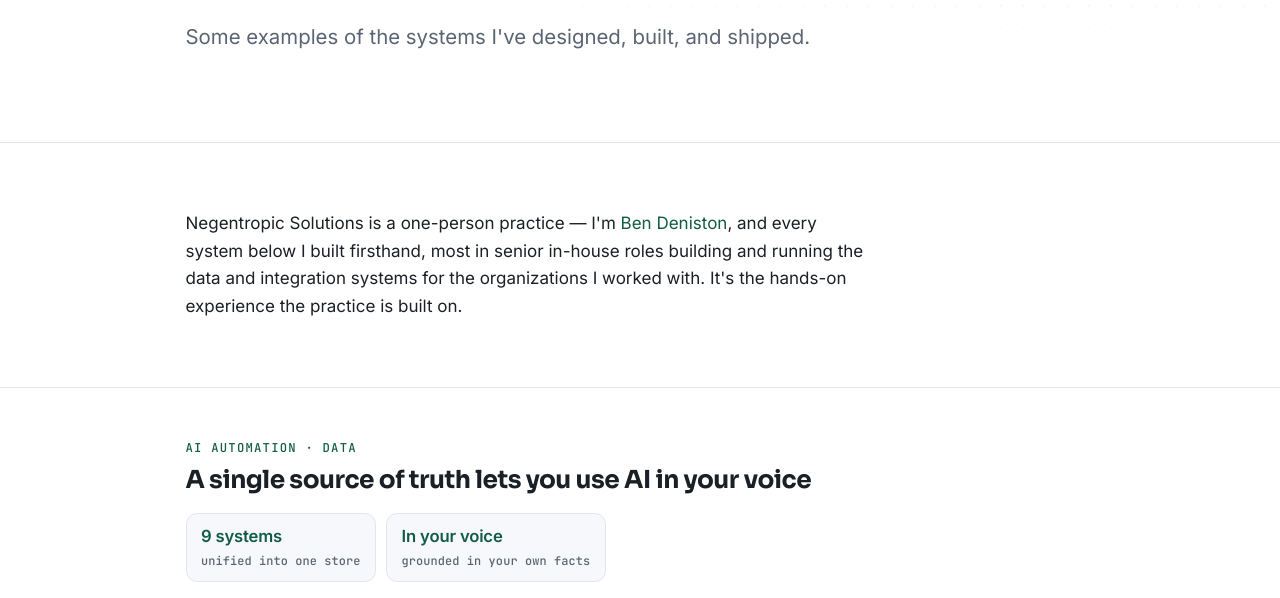
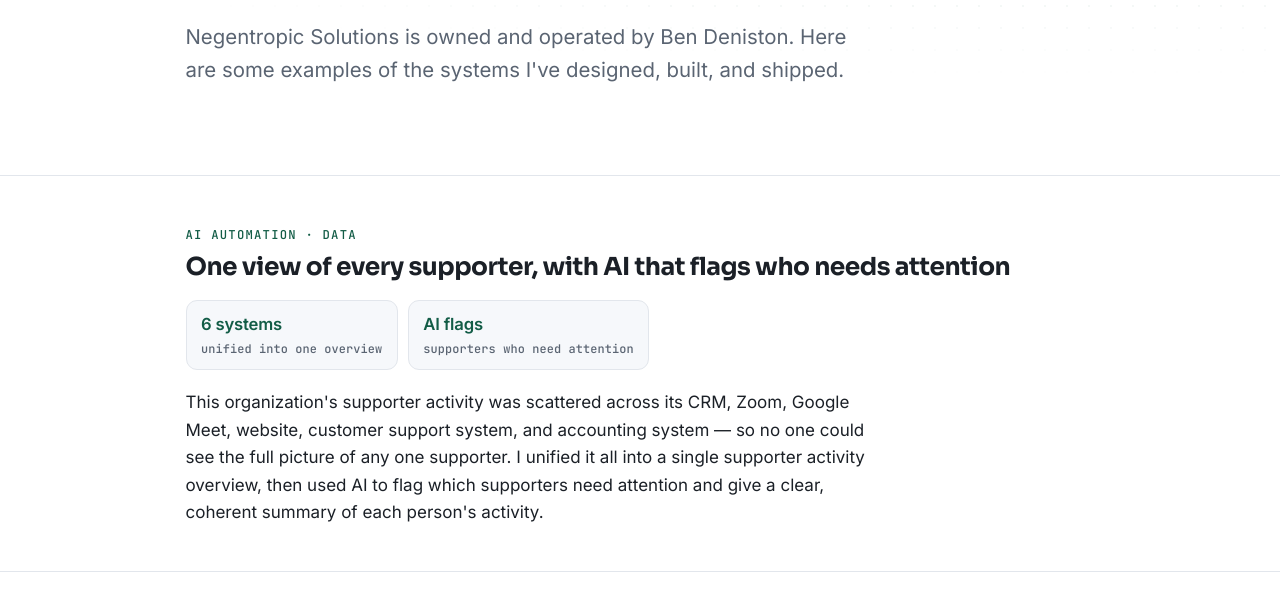
Before and after one commit to Negentropic-Solutions-LLC/ns, a plain HTML site: page portfolio.html in a window 1280 px wide. Shown: the part 195-793 px from the top of the page. Drawn offline with Linux system fonts and the light colour scheme.

Commit message:
Reframe source-of-truth case study as a unified supporter activity overview
Portfolio paragraph, heading and metric chips rewritten (6 systems, AI flags
supporters needing attention; no voice-drafting). Matching blurbs updated on
the home page, Integrations (nine -> six) and AI Automation.

Co-Authored-By: Claude Opus 5.5 <noreply@anthropic.com>

```diff
--- a/portfolio.html
+++ b/portfolio.html
@@ -13,10 +13,12 @@
   <meta property="og:site_name" content="Negentropic Solutions">
   <meta property="og:url" content="https://negentropicsolutions.com/portfolio.html">
   <meta property="og:title" content="Selected work — Negentropic Solutions">
-  <meta property="og:description" content="Selected systems I've designed, built, and shipped firsthand — AI automation, data foundations, custom integrations, NetSuite, and NationBuilder.">
+  <meta property="og:description"
+    content="Selected systems I've designed, built, and shipped firsthand — AI automation, data foundations, custom integrations, NetSuite, and NationBuilder.">
   <meta name="twitter:card" content="summary">
   <meta name="twitter:title" content="Selected work — Negentropic Solutions">
-  <meta name="twitter:description" content="Selected systems I've designed, built, and shipped firsthand — AI automation, data foundations, custom integrations, NetSuite, and NationBuilder.">
+  <meta name="twitter:description"
+    content="Selected systems I've designed, built, and shipped firsthand — AI automation, data foundations, custom integrations, NetSuite, and NationBuilder.">
   <link rel="stylesheet" href="styles.css">
 </head>
 
@@ -47,37 +49,27 @@
   <header class="hero">
     <div class="wrap">
       <h1>Selected work</h1>
-      <p class="tagline">Some examples of the systems I've designed, built, and shipped.</p>
+      <p class="tagline">Negentropic Solutions is owned and operated by Ben Deniston. Here are some examples of the
+        systems I've designed, built, and shipped.</p>
     </div>
   </header>
-
-  <section class="prose">
-    <div class="wrap">
-      <p>Negentropic Solutions is a one-person practice — I'm <a href="about.html">Ben Deniston</a>, and every system
-        below I built firsthand,
-        most in senior in-house roles building and running the data and integration systems for the organizations I
-        worked with. It's the hands-on experience the practice is built on.</p>
-    </div>
-  </section>
 
   <main>
     <div class="case" id="source-of-truth">
       <div class="wrap">
         <span class="tag">AI Automation · Data</span>
-        <h2>A single source of truth lets you use AI in your voice</h2>
+        <h2>One view of every supporter, with AI that flags who needs attention</h2>
         <div class="metrics">
-          <div class="metric-chip"><span class="n">9 systems</span><span class="l">unified into one store</span></div>
-          <div class="metric-chip"><span class="n">In your voice</span><span class="l">grounded in your own facts</span>
+          <div class="metric-chip"><span class="n">6 systems</span><span class="l">unified into one overview</span></div>
+          <div class="metric-chip"><span class="n">AI flags</span><span class="l">supporters who need attention</span>
           </div>
         </div>
         <p>
-          This organization's content and supporter data lived in nine separate systems that
-          didn't talk to each other — so nothing saw the whole picture, and off-the-shelf AI
-          produced generic, off-brand output. I unified all nine into one organized, structured
-          source, then built an AI content pipeline on top of it: it drafts in the organization's
-          own voice, grounded in its own facts, and never publishes without a person's approval.
-          The result is AI that sounds like them and works from their material — the opposite of
-          generic.
+          This organization's supporter activity was scattered across its CRM, Zoom, Google Meet,
+          website, customer support system, and accounting system — so no one could see the full
+          picture of any one supporter. I unified it all into a single supporter activity overview,
+          then used AI to flag which supporters need attention and give a clear, coherent summary
+          of each person's activity.
         </p>
       </div>
     </div>
```
Also changed, not shown: ai-automation.html (+2 -3 lines), index.html (+3 -3 lines), integrations.html (+1 -1 lines).
